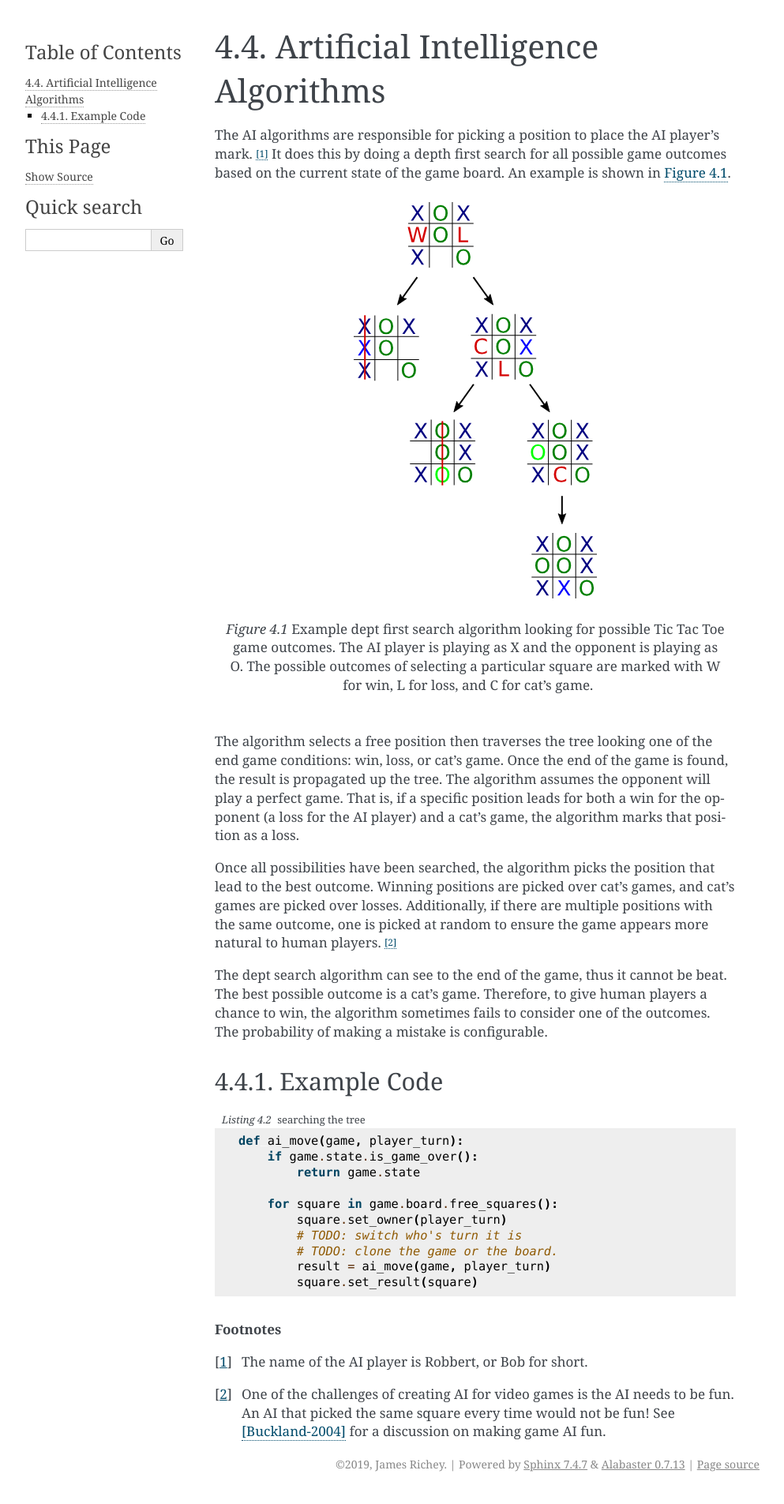
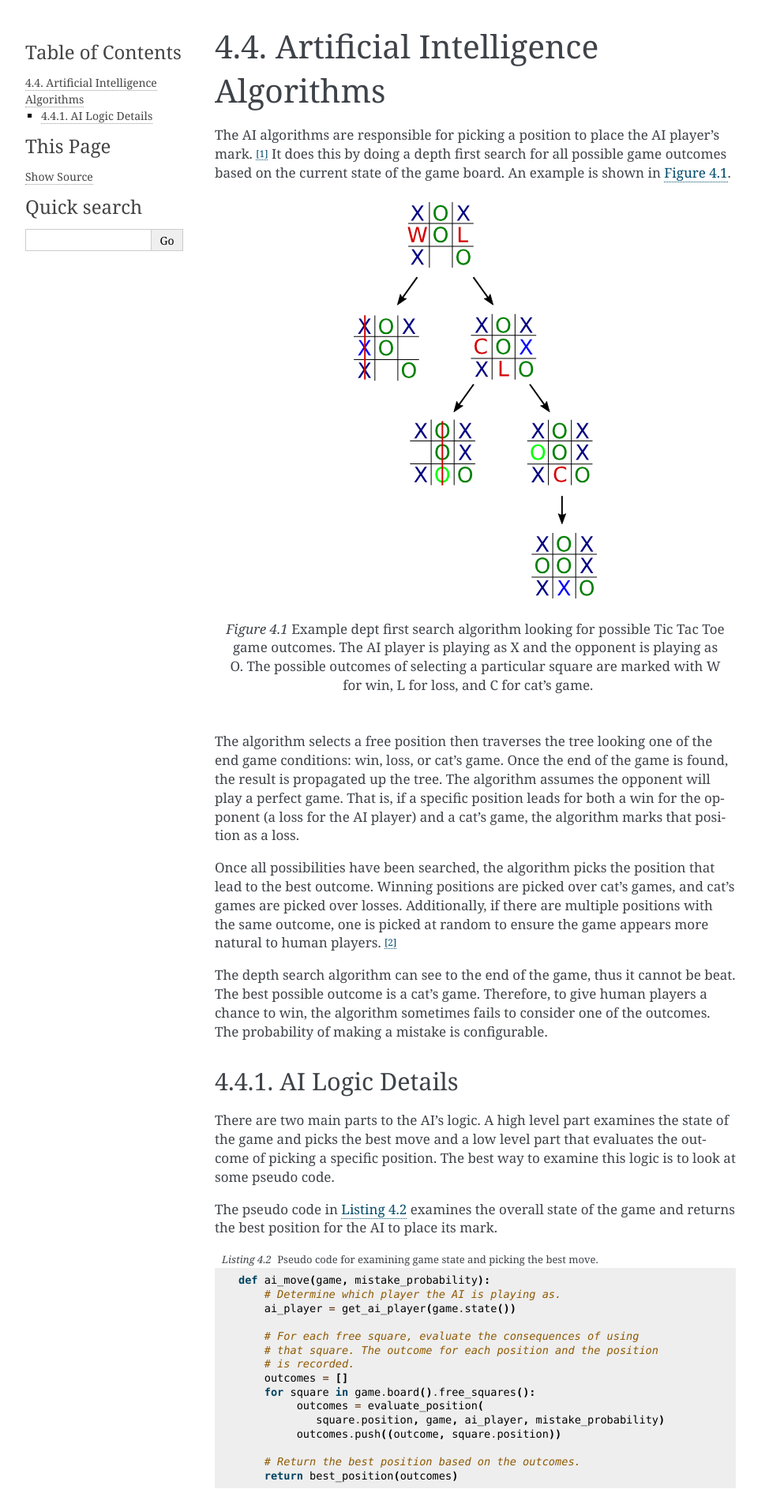
Before and after one commit to j-richey/ounce-of-rust-design-doc, a Sphinx documentation site: the page built from source/design/ai-algorithms.rst, in a window 1280 px wide. Shown: the top 1905 px of the page at 79% size, without its empty margins (148-1141 px from the left). Built offline with Sphinx 7.4.7, drawn with Linux system fonts in a browser that asks for light colours; some of the changed text lies outside the part shown.

Commit message:
Completing a draft of the AI Algorithms section.
Note: with this commit the design document is content complete!

```diff
--- a/source/conf.py
+++ b/source/conf.py
@@ -64,6 +64,7 @@ html_theme = 'alabaster'
 # For alabaster optoins see https://alabaster.readthedocs.io/en/latest/customization.html
 html_theme_options = {
     'sidebar_collapse': True,
+    'code_font_size': "0.8em",
     'extra_nav_links': {
         "Download PDF": _pdf_base_name + ".pdf",
         "View Single Page": "singlepage.html",
--- a/source/design/ai-algorithms.rst
+++ b/source/design/ai-algorithms.rst
@@ -1,15 +1,6 @@
 ##################################
 Artificial Intelligence Algorithms
 ##################################
-
-.. TODO:
-    AI (Artificial Intelligence) Algorithms
-    * Picks the move that results in the highest score, e.g. win, then cats game, then loss
-    * If scores are equal, picks random spot of the equal spots (so game appears more random)
-    * This algorithm is perfect, thus toning down the difficulty involves the AI
-      randomly not looking at a path. The probability of not going down a path
-      is based on the difficulty setting.
-
 The AI algorithms are responsible for picking a position to place the AI player's mark. [#AIName]_
 It does this by doing a depth first search for all possible game outcomes based
 on the current state of the game board. An example is shown in
@@ -37,30 +28,114 @@ cat's games are picked over losses. Additionally, if there are multiple position
 with the same outcome, one is picked at random to ensure the game appears more
 natural to human players. [#FunAI]_
 
-The dept search algorithm can see to the end of the game, thus it cannot be beat.
+The depth search algorithm can see to the end of the game, thus it cannot be beat.
 The best possible outcome is a cat's game. Therefore, to give human players a
 chance to win, the algorithm sometimes fails to consider one of the outcomes.
 The probability of making a mistake is configurable.
 
 
-============
-Example Code
-============
+================
+AI Logic Details
+================
+There are two main parts to the AI's logic. A high level part examines the
+state of the game and picks the best move and a low level part that
+evaluates the outcome of picking a specific position. The best way
+to examine this logic is to look at some pseudo code.
+
+The pseudo code in :numref:`code-ai-move` examines the overall state of the game
+and returns the best position for the AI to place its mark.
+
+..  _code-ai-move:
+..  code-block:: python
+    :caption: Pseudo code for examining game state and picking the best move.
+
+    def ai_move(game, mistake_probability):
+        # Determine which player the AI is playing as.
+        ai_player = get_ai_player(game.state())
+
+        # For each free square, evaluate the consequences of using
+        # that square. The outcome for each position and the position
+        # is recorded.
+        outcomes = []
+        for square in game.board().free_squares():
+             outcomes = evaluate_position(
+                square.position, game, ai_player, mistake_probability)
+             outcomes.push((outcome, square.position))
+
+        # Return the best position based on the outcomes.
+        return best_position(outcomes)
+
+There are several notable items in this pseudo code. The ``get_ai_player()``
+function indicates which player the AI is playing as, X or O, based on the
+current state of the game. [#aiplayernew]_ It panics if the game is over. The
+resulting variant is passed to the lower level ``evaluate_game()`` function.
+
+The ``best_position()`` function takes the collection of outcome and position
+tuples and picks a position with the best outcome. The ordering of outcomes from
+best to worst are: ``Win``, ``CatsGame``, ``Unknown``, ``Loss``. A cats game is
+considered better than unknown as the AI rather have the game end in a draw than
+risk a loss. If there are multiple positions with the same outcome, one of the
+positions is picked at random.
+
+The ``evaluate_position()`` function is responsible for evaluate a specific position.
+:numref:`code-evaluate-position` shows the pseudo for this function.
+
+..  _code-evaluate-position:
+..  code-block:: python
+    :caption: Pseudo code for evaluating a specific position.
+
+    def evaluate_position(position, game, ai_player, mistake_probability):
+        # Check to see if the AI should make a mistake given the
+        # mistake probability. If so, don't consider this position.
+        if should_make_mistake(mistake_probability):
+            return Outcome.Unknown
+
+        # Clone the game so this function can try out the move without
+        # messing with the original game.
+        game = game.clone()
+        game.do_move(square.position)
+
+        # Check to see if the game is over. If so, return the
+        # outcome of the game from the AI's perspective,
+        # e.g. win, loss, or cat's game.
+        if game.state().is_game_over():
+            return game_state_to_ai_outcome(game.state(), ai_player)
+
+        # The game is not over, to evaluate each of the remaining
+        # free squares. Note: the game automatically takes care of
+        # switching between player X's and player O's turn.
+        outcomes = []
+        for square in game.board().free_squares():
+            outcome = evaluate_position(
+                square.position, game, ai_player, mistake_probability)
+            outcomes.push(outcome)
+
+        # The AI assumes the other player plays a perfect game,
+        # so return the worst outcome that was found.
+        return worst_outcome(outcomes)
+
+The ``should_make_mistake()`` function takes the mistake probability and returns
+``true`` if the algorithm should skip examining this branch of the tree. The
+``Unknown`` outcome is used for parts of the tree that are skipped.
+
+The ``game_state_to_ai_outcome()`` function is responsible for converting one of
+the game over states into an AI outcome. That is: one of ``Win``, ``Loss``, or
+``CatsGame``. It uses the ``ai_player`` to know what player the AI is playing as.
+
+The ``worst_outcome()`` function takes the outcomes from all the positions and
+returns the worst possible one for the AI player. The ordering of outcomes
+returned are: ``Loss``, ``CatsGame``, ``Win``, ``Unknown``. Unknown is returned
+only if other information was not obtained about the position.
+
+..  Note::
+    The ordering of outcomes used by ``worst_outcome()`` is different than
+    different than ``best_position()``.
 
 
-..  code-block:: python
-    :caption: searching the tree
+..  rubric:: Related Requirements
 
-    def ai_move(game, player_turn):
-        if game.state.is_game_over():
-            return game.state
-
-        for square in game.board.free_squares():
-            square.set_owner(player_turn)
-            # TODO: switch who's turn it is
-            # TODO: clone the game or the board.
-            result = ai_move(game, player_turn)
-            square.set_result(square)
+* :ref:`ref-ai-player-story`
+* :ref:`ref-ai-difficulty-settings-story`
 
 
 ..  rubric:: Footnotes
@@ -70,3 +145,7 @@ Example Code
 ..  [#FunAI] One of the challenges of creating AI for video games is the AI needs
         to be fun. An AI that picked the same square every time would not be fun!
         See [Buckland-2004]_ for a discussion on making game AI fun.
+
+..  [#aiplayernew] Rust enums support methods, so ``get_ai_player()`` could actually be
+        implemented as ``fn new(state: GameState) -> AIPlayer`` for the
+        ``AIPlayer`` enum.
```
